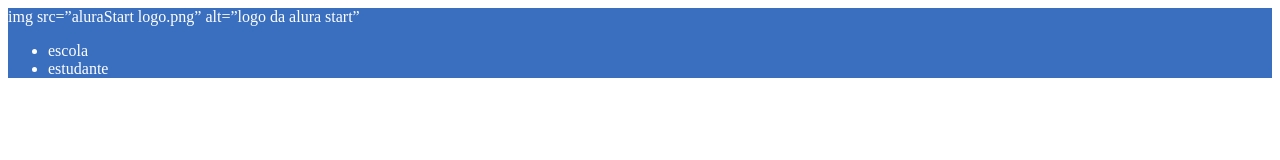
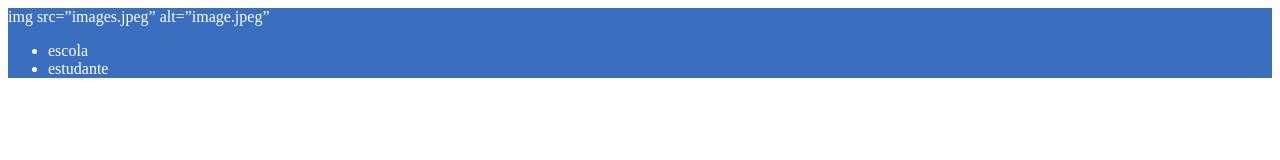
Before and after one commit to Guxtav1n/turma, a plain HTML site: page index.html in a window 1280 px wide. Drawn offline with Linux system fonts and the light colour scheme.

Commit message:
Update index.html

```diff
--- a/index.html
+++ b/index.html
@@ -8,7 +8,7 @@
 <body>
     <link rel="stylesheet" href="style.css">
   <header>
-    img src=”aluraStart logo.png” alt=”logo da alura start”
+    img src=”images.jpeg” alt=”image.jpeg”
     <ul>
        <li>escola</li>
        <li>estudante</li>
```
